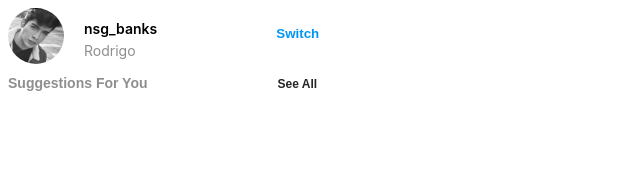
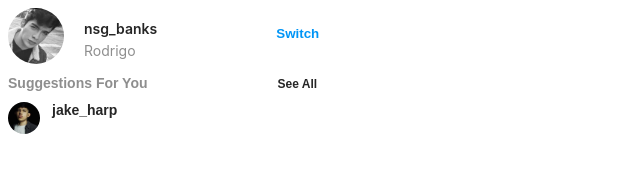
Before and after one commit to rcsrn/HTML-Course, a plain HTML site: page NestedLayouts/nested.html in a window 1280 px wide. Shown: the whole page, without its empty margins (0-640 px from the left). Drawn offline with Linux system fonts and the light colour scheme.

Commit message:
feat: user1 row added

```diff
--- a/NestedLayouts/nested.html
+++ b/NestedLayouts/nested.html
@@ -32,8 +32,12 @@
                 </div>
             </div>
             <div class="user-row">
-                <div class="image-container"></div>
-                <div class="user-info-container"></div>
+                <div class="image-container">
+                    <img class="user1-image" src="thumbnails/user1.jpg">
+                </div>
+                <div class="user-info-container">
+                    <p class="user-info">jake_harp</p>
+                </div>
                 <div class="follow-container"></div>
             </div>
             <div class="user-row">
--- a/NestedLayouts/style.css
+++ b/NestedLayouts/style.css
@@ -36,6 +36,7 @@ p {
 }
 
 .super-username {
+    color: rgb(38, 38, 38);
     font-family: -apple-system,system-ui,
     BlinkMacSystemFont,"Segoe UI",
     Roboto,"Helvetica Neue",Arial,
@@ -100,7 +101,25 @@ p {
 }
 
 .user-row {
+    margin-top: 10px;
+}
 
+.user1-image {
+    height: 32px;
+    border-radius: 50px;
+}
+
+.user-info-container {
+    vertical-align: top;
+}
+
+.user-info {
+    color: rgb(38, 38, 38);
+    font-size: 14px;
+    font-family: Arial, Helvetica, sans-serif;
+    font-weight: 600;
+    position: relative;
+    left: 2px;
 }
 
 .image-container {
```
